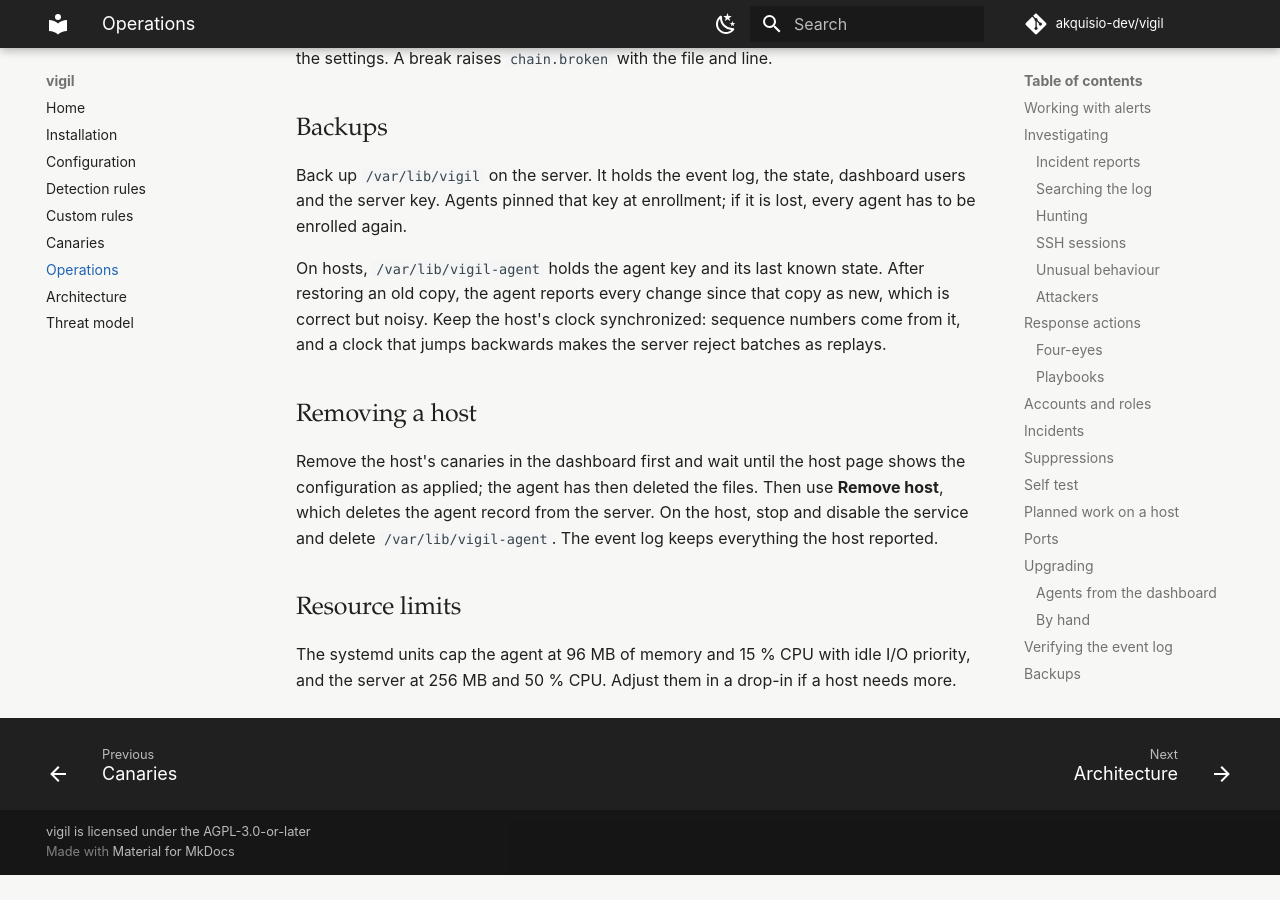
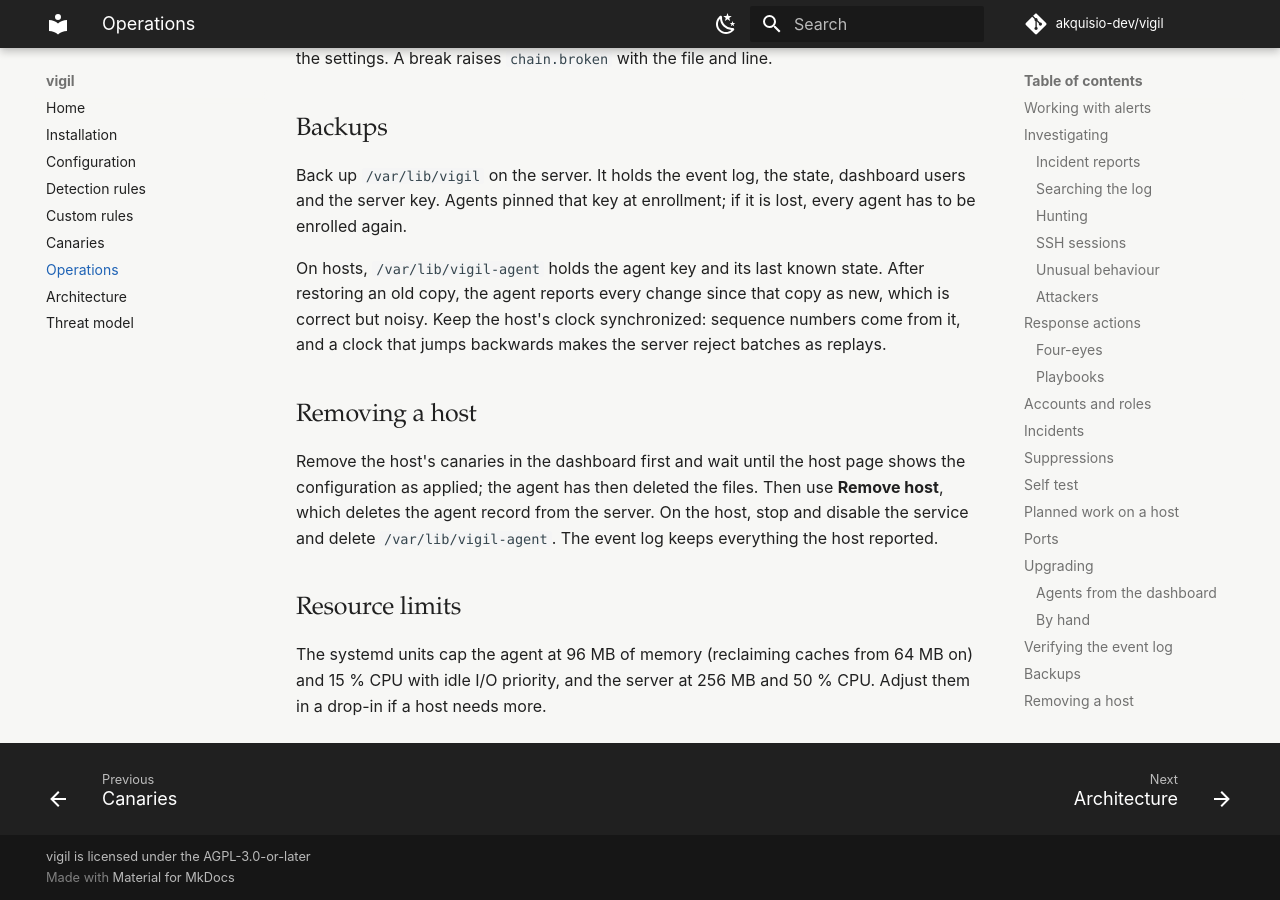
Before and after one commit to akquisio-dev/vigil, an MkDocs documentation site: the page built from docs/operations.md, in a window 1280 px wide and 900 px high, scrolled down 10022 px. Built offline with MkDocs 1.6.1 and Material for MkDocs 9.7.7, drawn with Linux system fonts in a browser that asks for light colours; comment, search, counter and statistics services are not loaded; before the commit the page ends 10897 px from its top, so only the background shows below that.

Commit message:
agent: run an update first under its final name; MemoryHigh in the unit
The update test-ran the downloaded binary from the update directory,
where the agent's scan of unknown programs matched vigil's own miner
strings and raised malware.yara. It now runs as /usr/local/bin/vigil-agent
after the swap, and the old binary goes back if that fails.

On a host with many files the unit's 96 MB filled with reclaimable inode
and dentry cache; allocations that may not reclaim it OOM-killed
journalctl and with it the unit (eleven agent.restarted in two days on
one host). MemoryHigh=64M reclaims before the hard limit.

Co-Authored-By: Claude Opus 5.5 <noreply@anthropic.com>

```diff
--- a/docs/operations.md
+++ b/docs/operations.md
@@ -401,6 +401,6 @@ host reported.
 
 ## Resource limits
 
-The systemd units cap the agent at 96 MB of memory and 15 % CPU with idle I/O
-priority, and the server at 256 MB and 50 % CPU. Adjust them in a drop-in if a
+The systemd units cap the agent at 96 MB of memory (reclaiming caches from
+64 MB on) and 15 % CPU with idle I/O priority, and the server at 256 MB and 50 % CPU. Adjust them in a drop-in if a
 host needs more.
```
Also changed, not shown: CHANGELOG.md (+5 -0 lines), 2 other files.
